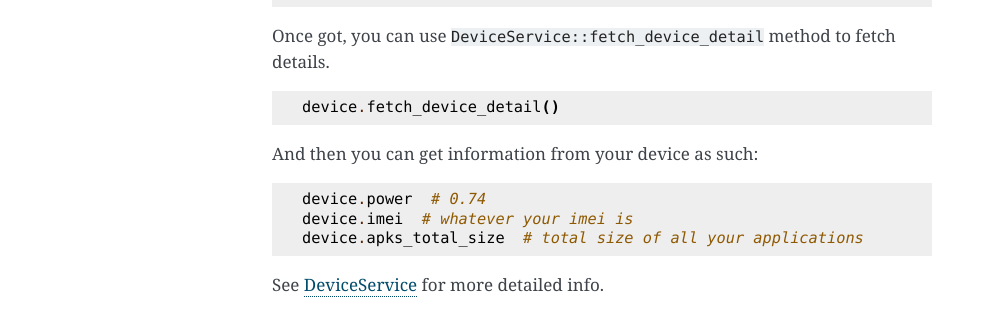
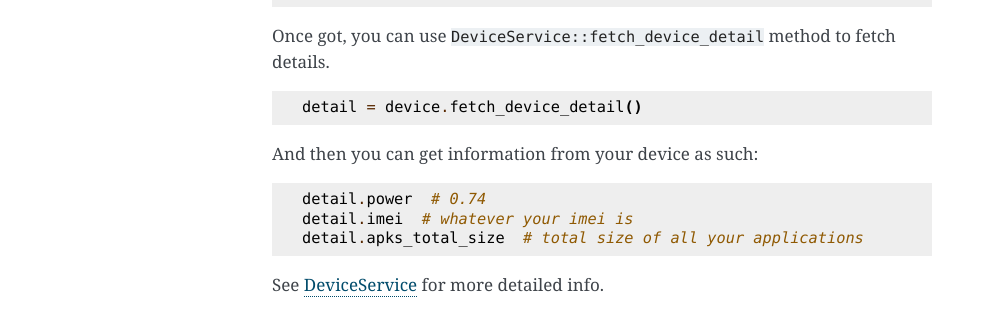
Before and after one commit to erayerdin/pyairmore, a Sphinx documentation site: the page built from docs/source/getting-started/getting-devices-info.rst, in a window 1280 px wide. Shown: the part 358-691 px from the top of the page, without its empty margins (148-1141 px from the left). Built offline with Sphinx 7.4.7, drawn with Linux system fonts in a browser that asks for light colours.

Commit message:
changes related to api in doc

```diff
--- a/docs/source/getting-started/getting-devices-info.rst
+++ b/docs/source/getting-started/getting-devices-info.rst
@@ -17,15 +17,15 @@ Once got, you can use ``DeviceService::fetch_device_detail`` method to fetch det
 
 .. code-block:: python
 
- device.fetch_device_detail()
+ detail = device.fetch_device_detail()
 
 And then you can get information from your device as such:
 
 .. code-block:: python
 
- device.power  # 0.74
- device.imei  # whatever your imei is
- device.apks_total_size  # total size of all your applications
+ detail.power  # 0.74
+ detail.imei  # whatever your imei is
+ detail.apks_total_size  # total size of all your applications
 
 See `DeviceService`_ for more detailed info.
 
```
